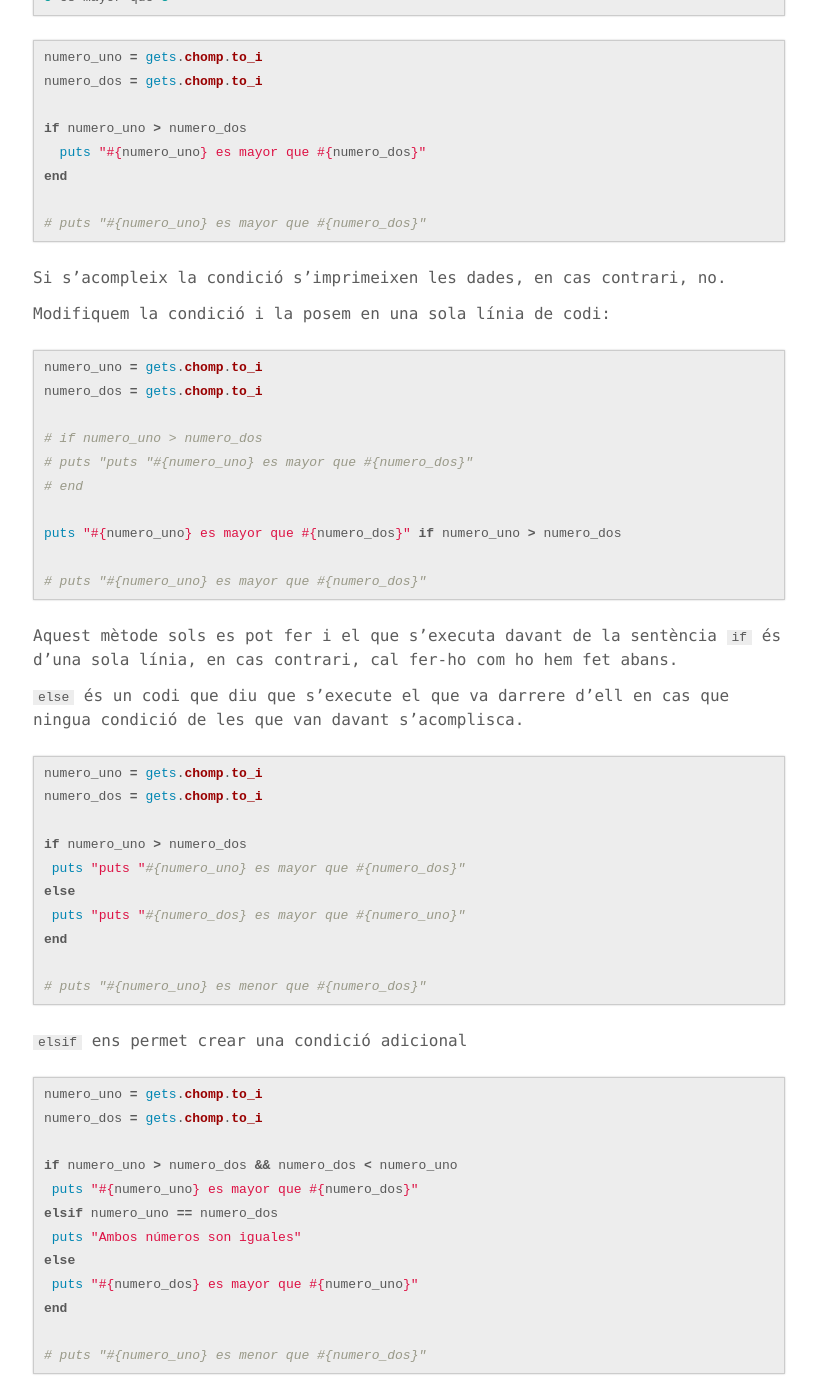
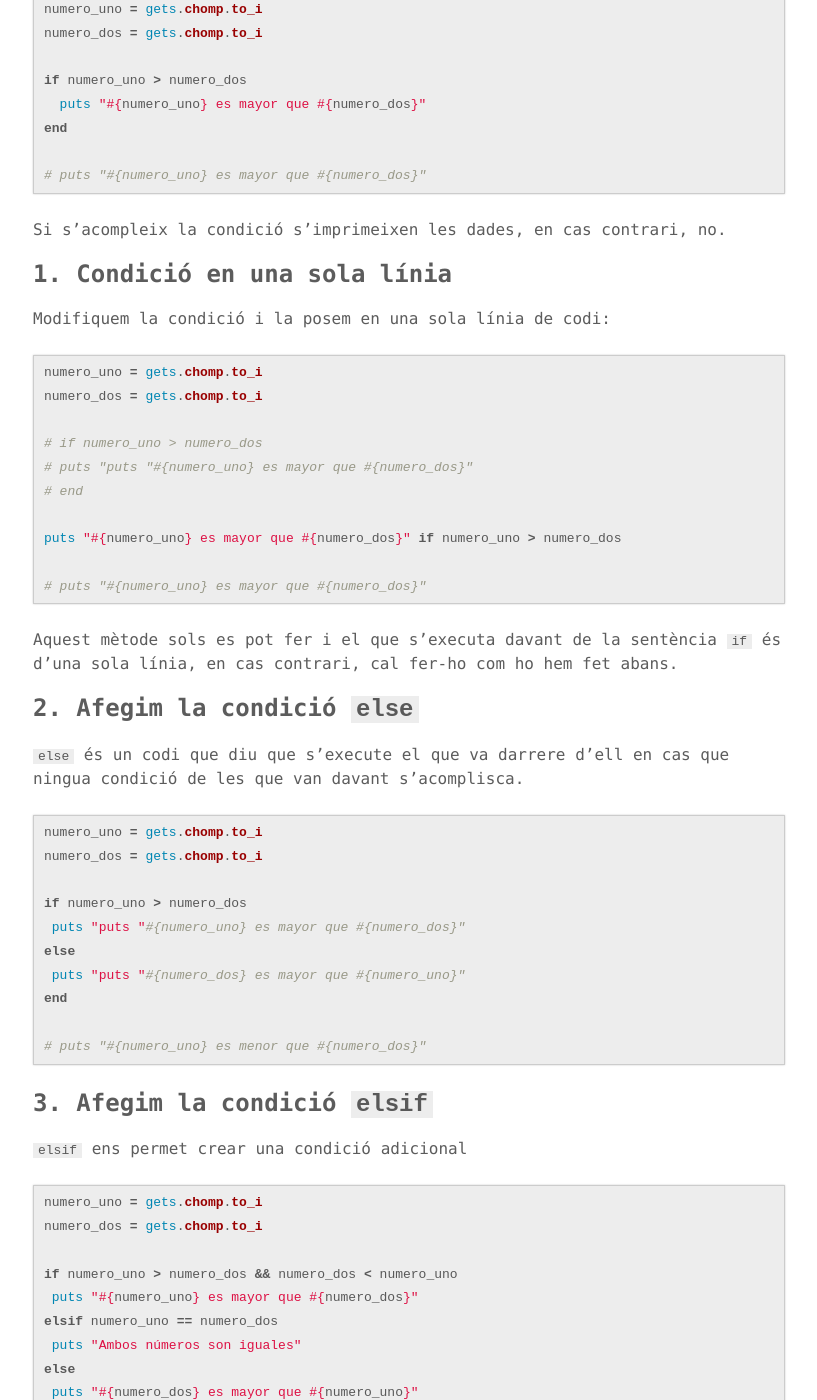
Before and after one commit to inclusa/ruby, a Jekyll site: the page built from _posts/2017-04-23-condicions.md, in a window 1280 px wide and 1400 px high, scrolled down 818 px. Shown: the whole window, without its empty margins (231-1048 px from the left). Built offline with Jekyll 4.4.1, drawn with Linux system fonts in a browser that asks for light colours; comment, search, counter and statistics services are not loaded; some of the changed text lies outside the part shown.

Commit message:
Modificant títols

````diff
--- a/_posts/2017-04-23-condicions.md
+++ b/_posts/2017-04-23-condicions.md
@@ -56,6 +55,8 @@ end
 
 Si s'acompleix la condició s'imprimeixen les dades, en cas contrari, no.
 
+### 1. Condició en una sola línia
+
 Modifiquem la condició i la posem en una sola línia de codi:
 
 ```ruby
@@ -73,6 +74,7 @@ puts "#{numero_uno} es mayor que #{numero_dos}" if numero_uno > numero_dos
 
 Aquest mètode sols es pot fer i el que s'executa davant de la sentència `if` és d'una sola línia, en cas contrari, cal fer-ho com ho hem fet abans.
 
+### 2. Afegim la condició `else`
 
 `else` és un codi que diu que s'execute el que va darrere d'ell en cas que ningua condició de les que van davant s'acomplisca.
 
@@ -88,7 +90,7 @@ end
 
 # puts "#{numero_uno} es menor que #{numero_dos}"
 ```
-
+### 3. Afegim la condició `elsif`
 
 `elsif` ens permet crear una condició adicional
 
@@ -106,6 +108,8 @@ end
 
 # puts "#{numero_uno} es menor que #{numero_dos}"
 ```
+
+### 3. Afegimr la condició `unless`
 
 `unless` modificador de `if` té la funció inversa a `if`, en aquest cas imprimeix "Hola mundo" en cas que la inversa 'if' es dóne
 
@@ -128,6 +132,8 @@ end
 # puts "#{numero_uno} es menor que #{numero_dos}"
 ```
 
+### 5. En una sola línia
+
 ´unless` també es pot declarar en una sola línia de codi:
 
 ```ruby
@@ -146,6 +152,8 @@ puts "Hola mundo" unless false
 
 # puts "#{numero_uno} es menor que #{numero_dos}"
 ```
+
+### 6. Utilització de la condició `if`
 
 Creem un nou exemple demanant l'edat de l'usuari:
 
@@ -170,6 +178,8 @@ puts "Hola mundo" unless false
 # puts "#{numero_uno} es menor que #{numero_dos}"
 ```
 
+### 7. Utilització de la condició `unless`
+
 La condició `if` edad es pot resoldre bé posat `unless` en compte de `if`.
 
 ```ruby
@@ -192,6 +202,8 @@ puts "Hola mundo" unless false
 # puts "#{numero_uno} es menor que #{numero_dos}"
 ```
 
+### 8 . Utilització de la negació `if !`
+
 També el podriem expressar així `if !(edad > 18)` el signe `!` nega la condició.
 
 ```ruby
````
Also changed, not shown: other parts of _posts/2017-04-23-condicions.md (+0 -1 lines).
